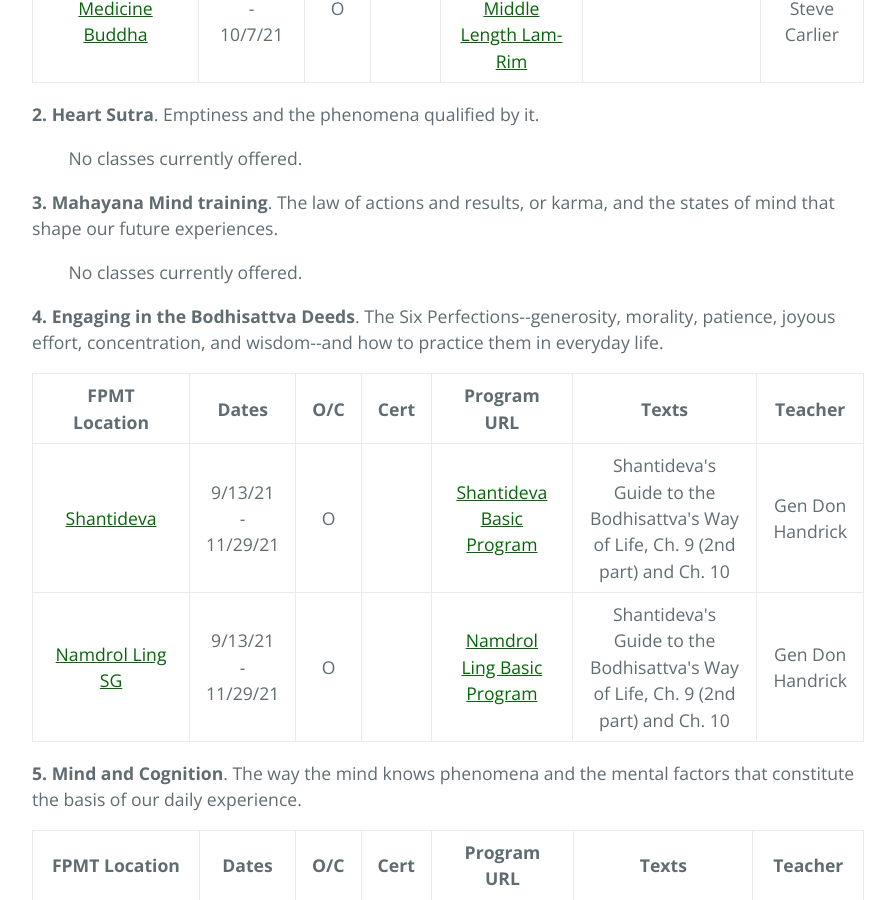
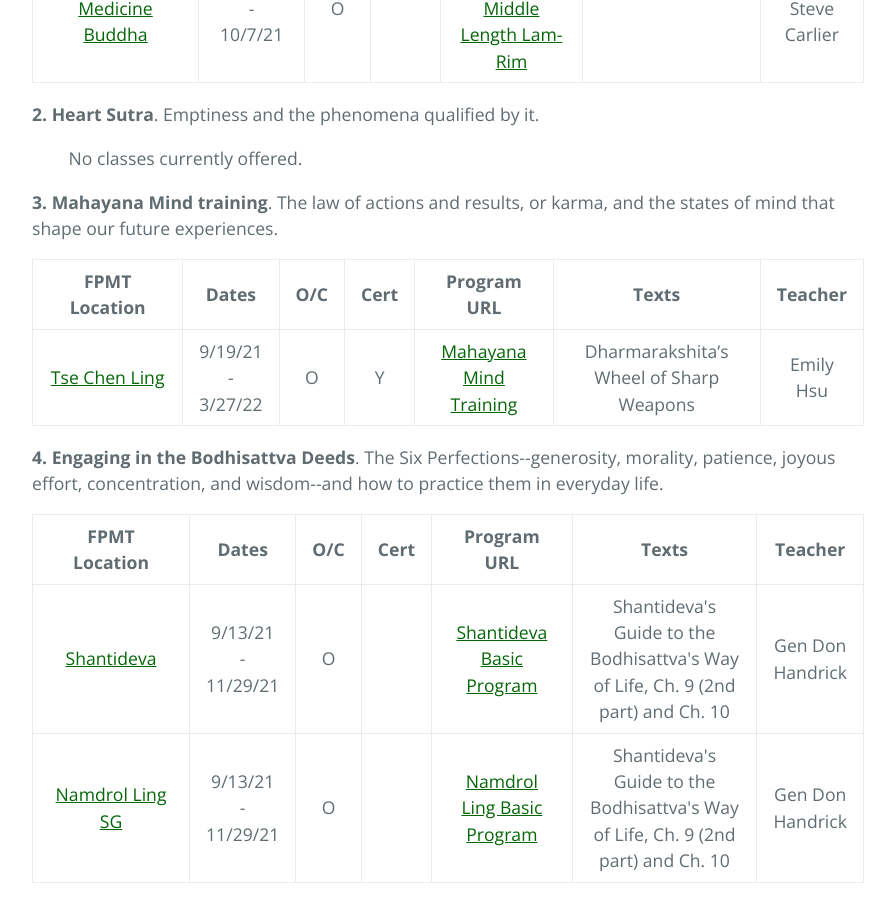
Before and after one commit to lgeorge/lgeorge.github.io, a Jekyll site: the page built from fpmt-na/index.html, in a window 1280 px wide and 900 px high, scrolled down 1143 px. Shown: the whole window, without its empty margins (192-1087 px from the left). Built offline with Jekyll 4.4.1, drawn with Linux system fonts in a browser that asks for light colours.

Commit message:
Add TSL course

```diff
--- a/fpmt-na/index.html
+++ b/fpmt-na/index.html
@@ -66,7 +66,30 @@
 
     <p><strong>3. Mahayana Mind training</strong>. The law of actions and results, or karma, and the states of mind that shape our future experiences.</p>
 
-    	<p>&nbsp; &nbsp; &nbsp; &nbsp; No classes currently offered.</p>
+    <table>
+    		<thead>
+    			<tr>
+            <th class="has-text-align-center" data-align="center" width="25%">FPMT Location</th>
+            <th class="has-text-align-center" data-align="center" width="10%">Dates</th>
+            <th class="has-text-align-center" data-align="center" width="7%">O/C</th>
+            <th class="has-text-align-center" data-align="center" width="8%">Cert</th>
+            <th class="has-text-align-center" data-align="center" width="20%">Program URL</th>
+            <th class="has-text-align-center" data-align="center" width="30%">Texts</th>
+            <th class="has-text-align-center" data-align="center" width="30%">Teacher</th>
+          </tr>
+    		</thead>
+    		<tbody>
+    			<tr>
+            <td style="text-align:center"><a href="http://guhyasamaja.org/" target="_blank" rel="noreferrer noopener">Tse Chen Ling</a></td>
+            <td style="text-align:center">9/19/21 - 3/27/22</td>
+            <td style="text-align:center">O</td>
+            <td style="text-align:center">Y</td>
+            <td style="text-align:center"><a href="https://www.tsechenling.org/2021-09-19-bp-mahayana-mind-training---wheel-of-sharp-weapons.html" target="_blank" rel="noreferrer noopener">Mahayana Mind Training</a></td>
+            <td style="text-align:center">Dharmarakshita’s Wheel of Sharp Weapons</td>
+            <td style="text-align:center">Emily Hsu</td>
+          </tr>
+    		</tbody>
+    	</table>
 
     <p><strong>4. Engaging in the Bodhisattva Deeds</strong>. The Six Perfections--generosity, morality, patience, joyous effort,
       concentration, and wisdom--and how to practice them in everyday life.</p>
```
